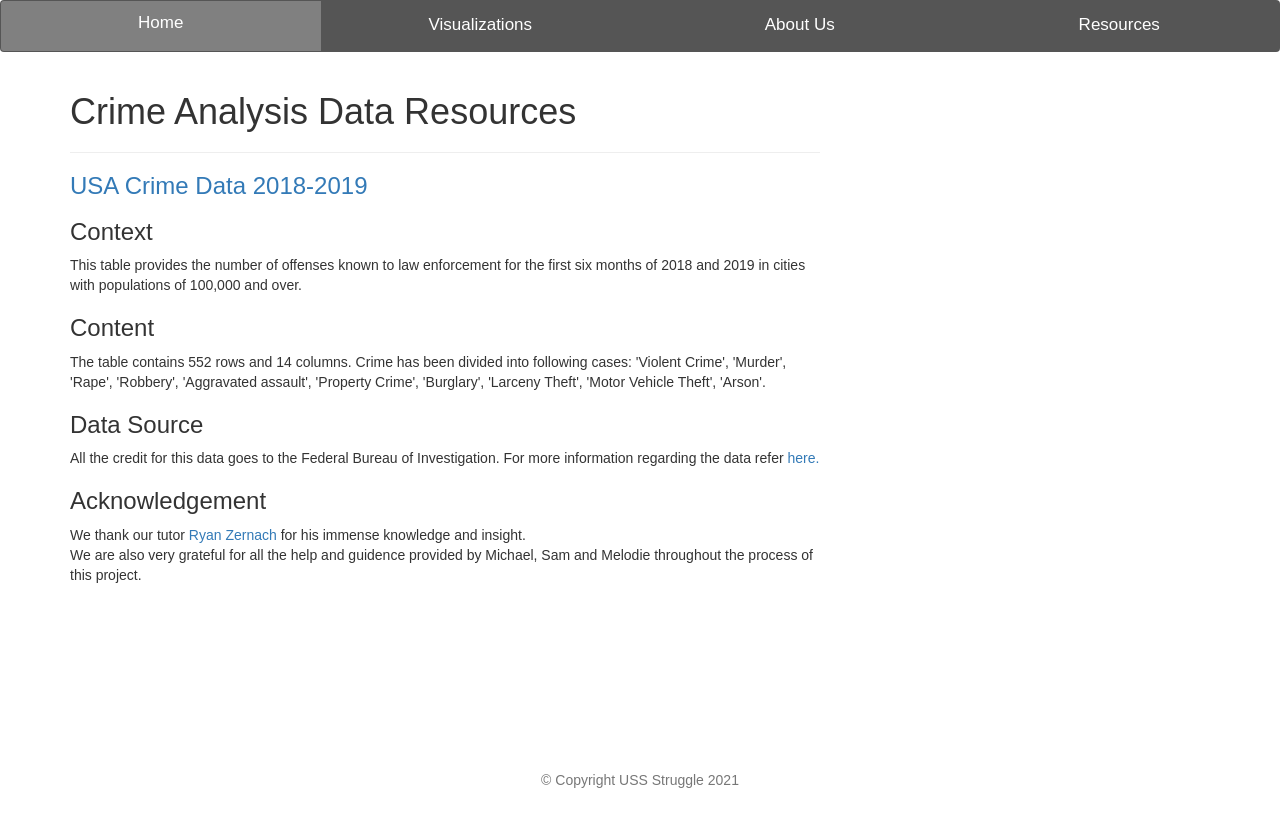
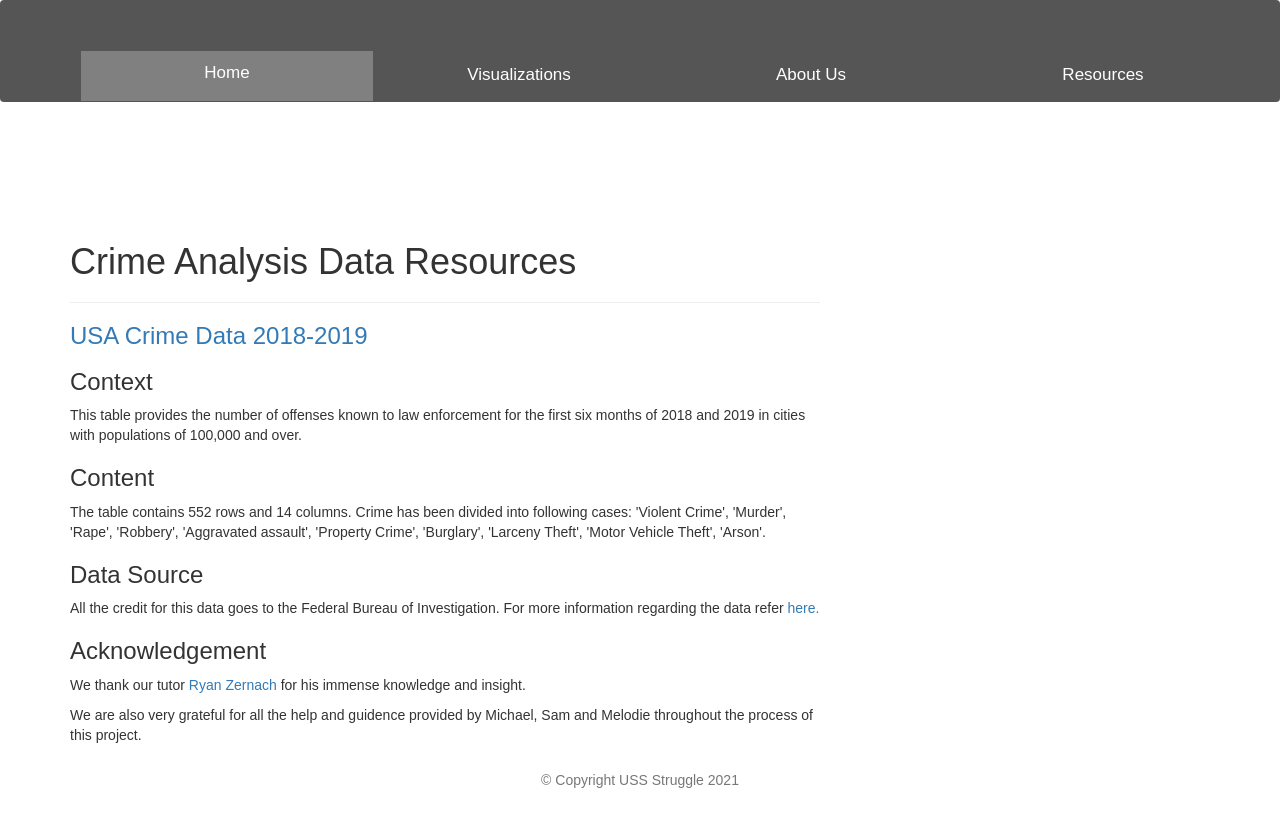
Before and after one commit to elysesulkey/National-Crime-Data-Analysis, a Flask app: page /resources in a window 1280 px wide. Before the commit the page ends 788 px from the top, so only its background shows below. Run offline with Flask 2, Linux system fonts and the light colour scheme; some libraries are stand-ins or nearby versions.

Commit message:
Padding attempt

```diff
--- a/static/css/style.css
+++ b/static/css/style.css
@@ -11,7 +11,11 @@
 
 body {
   /* Padding bottom by footer height */
-  padding-bottom: 80px;
+  padding-bottom: 80px;div {
+    padding-top: 50px;
+    padding-right: 30px;
+    padding-left: 80px;
+  }
 }
 
 #footer {
--- a/templates/resources.html
+++ b/templates/resources.html
@@ -88,7 +88,8 @@
             All the credit for this data goes to the Federal Bureau of Investigation. For more information regarding the data refer <a href="https://ucr.fbi.gov/crime-in-the-u.s/2019/preliminary-report">here.</a></p>
 
             <h3>Acknowledgement</h3>
-            We thank our tutor <a href="https://ryan.zernach.com/">Ryan Zernach</a> for his immense knowledge and insight.
+            <p>We thank our tutor <a href="https://ryan.zernach.com/">Ryan Zernach</a> for his immense knowledge and insight.</p>
+
             <p>We are also very grateful for all the help and guidence provided by Michael, Sam and Melodie throughout the process of this project. </p>
         </article>
       </div>
```
Also changed, not shown: templates/index.html (+11 -3 lines).
